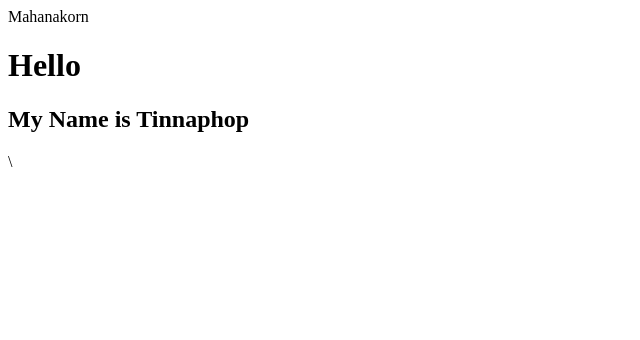
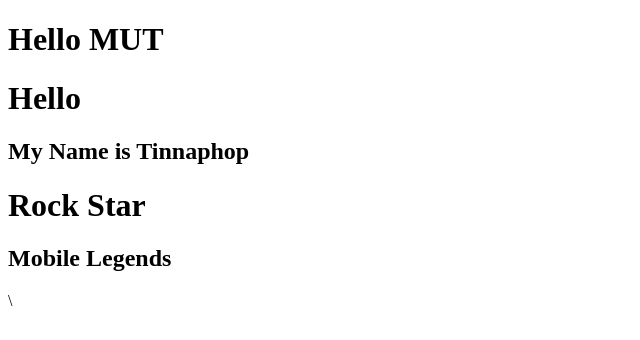
Before and after one commit to tnnsng/Lab2, a plain HTML site: page index.html in a window 1280 px wide. Shown: the whole page, without its empty margins (0-640 px from the left). Drawn offline with Linux system fonts and the light colour scheme.

Commit message:
Update index.html

```diff
--- a/index.html
+++ b/index.html
@@ -1,9 +1,12 @@
 <!DOCTYPE html>
 <html>
     <title>Mahanakorn</title>
-    <head>Mahanakorn</head>
+    <head><h1>Hello MUT</h1></head>
     <body>
         <h1>Hello</h1>
         <h2>My Name is Tinnaphop</h2>
+
+        <h1>Rock Star</h1>
+        <h2>Mobile Legends</h2>
     </body>
 </html>\
```
